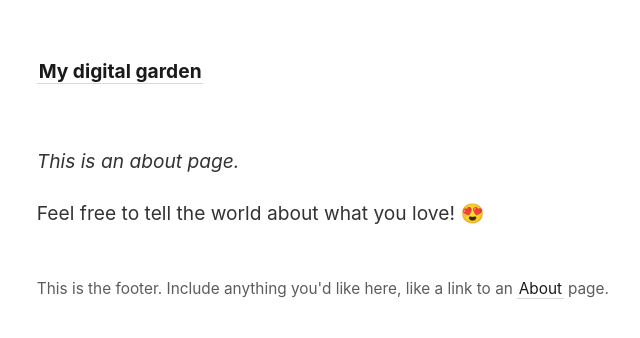
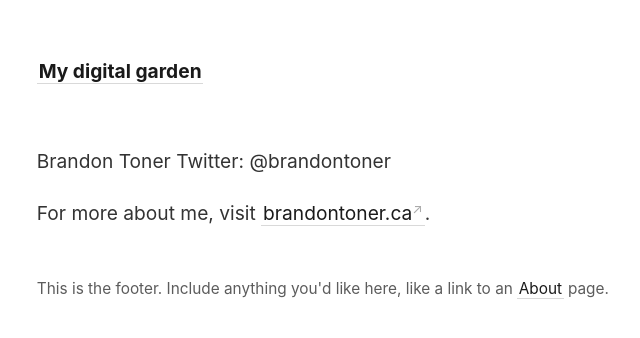
Before and after one commit to brandon-toner/brandontoner-jekyll-garden, a Jekyll site: the page built from _pages/about.md, in a window 1280 px wide. Shown: the top 338 px of the page, without its empty margins (40-680 px from the left). Built offline with Jekyll 4.4.1, drawn with Linux system fonts in a browser that asks for light colours.

Commit message:
Update content

```diff
--- a/_pages/about.md
+++ b/_pages/about.md
@@ -4,6 +4,7 @@ title: About
 permalink: /about
 ---
 
-*This is an about page.*
+Brandon Toner
+Twitter: @brandontoner
 
-Feel free to tell the world about what you love! 😍
+For more about me, visit [brandontoner.ca](http://brandontoner.ca/hello.opml).
```
